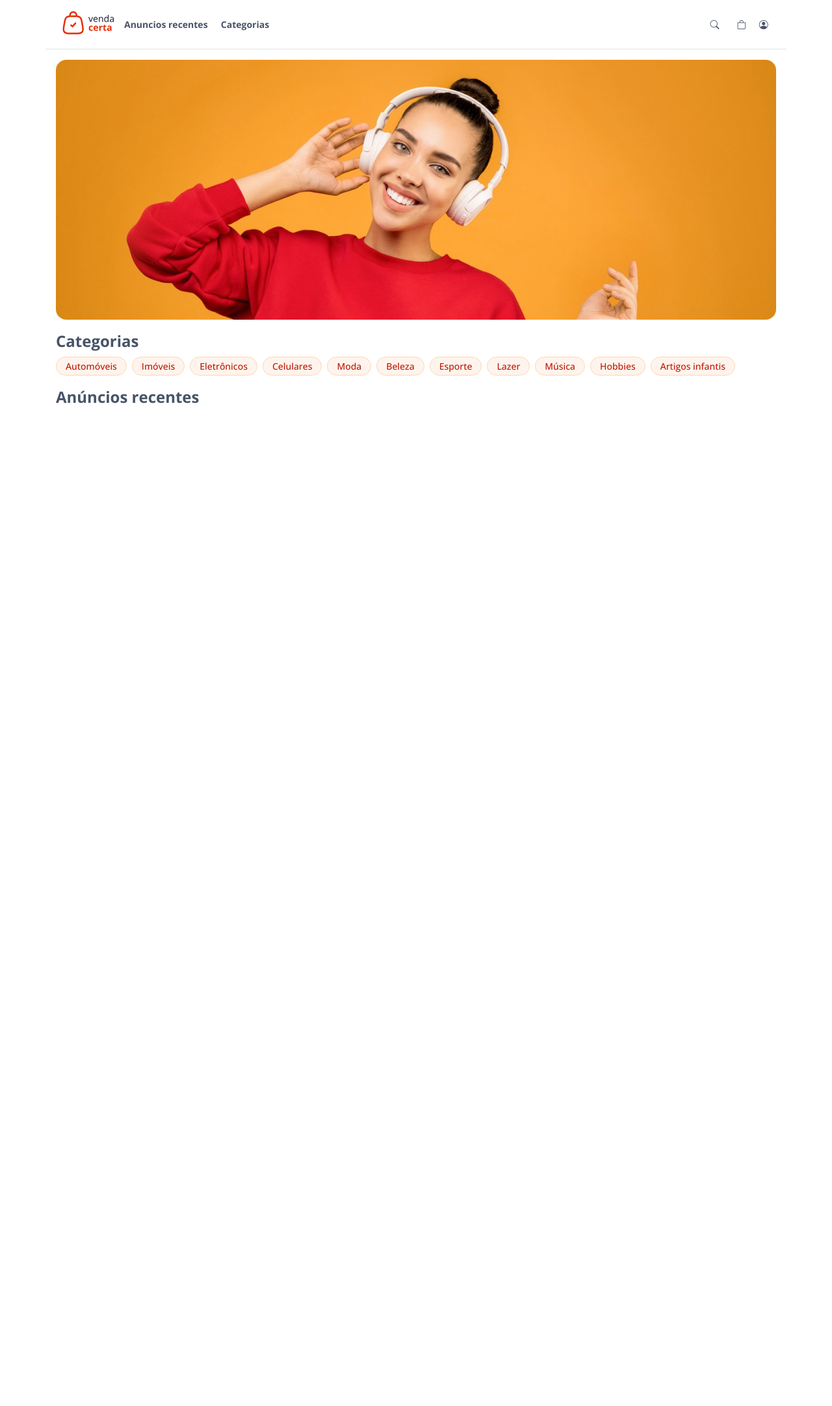
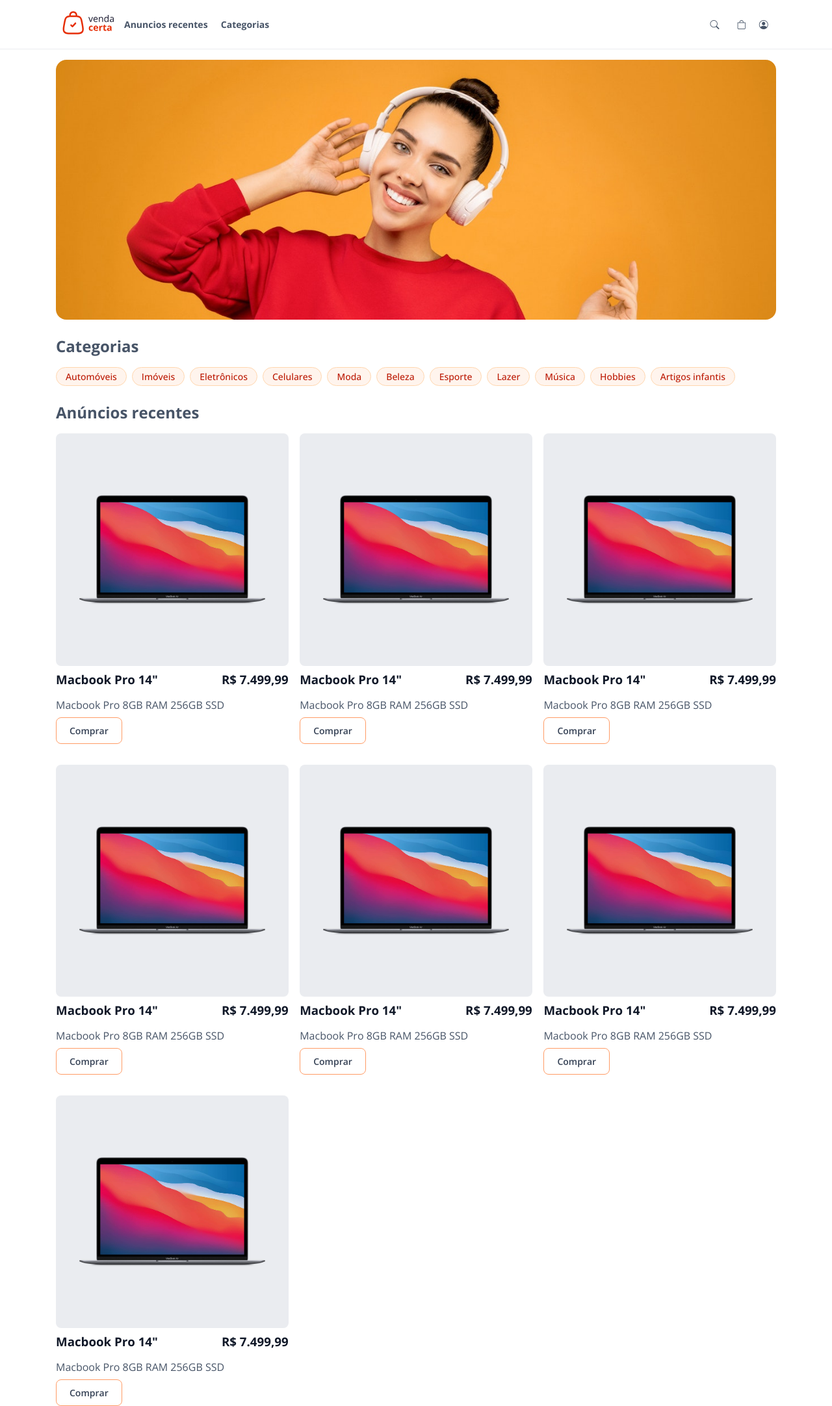
Before and after one commit to william-menezes/venda-certa, a PHP site: page / in a window 1280 px wide. Shown: the whole page at 65% size. Before the commit the page ends 621 px from the top, so only its background shows below. Run offline with PHP 8.4, Linux system fonts and the light colour scheme.

Commit message:
[ADD] Product-card component

```diff
--- a/index.html
+++ b/index.html
@@ -24,7 +24,11 @@
     <header>
       <nav class="navbar container">
         <a href="#" class="navbar__logo">
-          <img src="./assets/logo/logo-default.svg" alt="Venda Certa logo" height="50"/>
+          <img
+            src="./assets/logo/logo-default.svg"
+            alt="Venda Certa logo"
+            height="50"
+          />
         </a>
 
         <ul class="navbar__links list--none list--inline">
@@ -34,11 +38,9 @@
             >
           </li>
           <li class="navbar__link">
-            <a href="#category" class="link--no-underline">Categorias</a>
+            <a href="#categories" class="link--no-underline">Categorias</a>
           </li>
         </ul>
-
-
 
         <ul class="navbar__cta list--none list--inline">
           <li>
@@ -48,24 +50,23 @@
           </li>
 
           <li class="navbar__link">
-            <a href="#" class="link--no-underline"
-              ><i class="bi bi-bag"></i></a
-            >
+            <a href="#" class="link--no-underline"><i class="bi bi-bag"></i></a>
           </li>
           <li class="navbar__link">
             <a href="login.html" class="link--no-underline"
-              ><i class="bi bi-person-circle"></i></a
-            >
+              ><i class="bi bi-person-circle"></i
+            ></a>
           </li>
 
           <li>
-            <button class="fab fab--md navbar__toggle" onclick="openHamburgerMenu()">
+            <button
+              class="fab fab--md navbar__toggle"
+              onclick="openHamburgerMenu()"
+            >
               <i class="bi bi-list"></i>
             </button>
           </li>
         </ul>
-
-
       </nav>
     </header>
 
@@ -74,7 +75,8 @@
         <form method="post">
           <div class="container search-wrapper__button--close">
             <!-- CLOSE MODAL BUTTON -->
-            <button type="button"
+            <button
+              type="button"
               class="fab fab--white fab--xl"
               onclick="closeModalSearchbar()"
             >
@@ -84,7 +86,8 @@
           <div class="container search-wrapper__dropdown">
             <div class="search-wrapper__fields">
               <!-- FILTER BUTTON -->
-              <button type="button"
+              <button
+                type="button"
                 class="search-wrapper__button--filter button--md button-icon--right"
                 onclick="openSearchDrowpdown()"
               >
@@ -101,7 +104,8 @@
               />
 
               <!-- SUBMIT BUTTON -->
-              <button type="submit"
+              <button
+                type="submit"
                 class="search-wrapper__button--submit button--primary button--md fab--sm"
               >
                 <i class="bi bi-search"></i>
@@ -116,11 +120,22 @@
 
                 <div class="radio-inputs">
                   <label class="radio">
-                    <input type="radio" id="title" name="key-word" value="title" checked="" />
+                    <input
+                      type="radio"
+                      id="title"
+                      name="key-word"
+                      value="title"
+                      checked=""
+                    />
                     <span class="name">Título</span>
                   </label>
                   <label class="radio">
-                    <input type="radio" id="description" name="key-word" value="description"/>
+                    <input
+                      type="radio"
+                      id="description"
+                      name="key-word"
+                      value="description"
+                    />
                     <span class="name">Descrição</span>
                   </label>
                 </div>
@@ -198,7 +213,7 @@
       </div> -->
 
       <section class="container">
-        <div id="category" class="category">
+        <div id="categories" class="category">
           <h2 class="section__title">Categorias</h2>
 
           <ul class="category__list list--none list--inline">
@@ -220,6 +235,114 @@
       <section class="container">
         <div id="recent-announcements" class="recent-announcements">
           <h2 class="section__title">Anúncios recentes</h2>
+
+          <div class="recent-announcements__list">
+            <a href="" class="product-card link--no-underline">
+              <div class="product-card__thumbnail-wrap">
+                <div class="product-card__image">
+                  <img src="./assets/images/products/macbook.jpg" alt="">
+                </div>
+              </div>
+
+              <div class="product-card__body">
+                <h3 class="product-card__title">Macbook Pro 14"</h3>
+                <h3 class="product-card__price">R$ 7.499,99</h3>
+                <p class="product-card__description">Macbook Pro 8GB RAM 256GB SSD</p>
+
+                <button class="button--md button--outline">Comprar</button>
+              </div>
+            </a>
+            <a href="" class="product-card link--no-underline">
+              <div class="product-card__thumbnail-wrap">
+                <div class="product-card__image">
+                  <img src="./assets/images/products/macbook.jpg" alt="">
+                </div>
+              </div>
+
+              <div class="product-card__body">
+                <h3 class="product-card__title">Macbook Pro 14"</h3>
+                <h3 class="product-card__price">R$ 7.499,99</h3>
+                <p class="product-card__description">Macbook Pro 8GB RAM 256GB SSD</p>
+
+                <button class="button--md button--outline">Comprar</button>
+              </div>
+            </a>
+            <a href="" class="product-card link--no-underline">
+              <div class="product-card__thumbnail-wrap">
+                <div class="product-card__image">
+                  <img src="./assets/images/products/macbook.jpg" alt="">
+                </div>
+              </div>
+
+              <div class="product-card__body">
+                <h3 class="product-card__title">Macbook Pro 14"</h3>
+                <h3 class="product-card__price">R$ 7.499,99</h3>
+                <p class="product-card__description">Macbook Pro 8GB RAM 256GB SSD</p>
+
+                <button class="button--md button--outline">Comprar</button>
+              </div>
+            </a>
+            <a href="" class="product-card link--no-underline">
+              <div class="product-card__thumbnail-wrap">
+                <div class="product-card__image">
+                  <img src="./assets/images/products/macbook.jpg" alt="">
+                </div>
+              </div>
+
+              <div class="product-card__body">
+                <h3 class="product-card__title">Macbook Pro 14"</h3>
+                <h3 class="product-card__price">R$ 7.499,99</h3>
+                <p class="product-card__description">Macbook Pro 8GB RAM 256GB SSD</p>
+
+                <button class="button--md button--outline">Comprar</button>
+              </div>
+            </a>
+            <a href="" class="product-card link--no-underline">
+              <div class="product-card__thumbnail-wrap">
+                <div class="product-card__image">
+                  <img src="./assets/images/products/macbook.jpg" alt="">
+                </div>
+              </div>
+
+              <div class="product-card__body">
+                <h3 class="product-card__title">Macbook Pro 14"</h3>
+                <h3 class="product-card__price">R$ 7.499,99</h3>
+                <p class="product-card__description">Macbook Pro 8GB RAM 256GB SSD</p>
+
+                <button class="button--md button--outline">Comprar</button>
+              </div>
+            </a>
+            <a href="" class="product-card link--no-underline">
+              <div class="product-card__thumbnail-wrap">
+                <div class="product-card__image">
+                  <img src="./assets/images/products/macbook.jpg" alt="">
+                </div>
+              </div>
+
+              <div class="product-card__body">
+                <h3 class="product-card__title">Macbook Pro 14"</h3>
+                <h3 class="product-card__price">R$ 7.499,99</h3>
+                <p class="product-card__description">Macbook Pro 8GB RAM 256GB SSD</p>
+
+                <button class="button--md button--outline">Comprar</button>
+              </div>
+            </a>
+            <a href="" class="product-card link--no-underline">
+              <div class="product-card__thumbnail-wrap">
+                <div class="product-card__image">
+                  <img src="./assets/images/products/macbook.jpg" alt="">
+                </div>
+              </div>
+
+              <div class="product-card__body">
+                <h3 class="product-card__title">Macbook Pro 14"</h3>
+                <h3 class="product-card__price">R$ 7.499,99</h3>
+                <p class="product-card__description">Macbook Pro 8GB RAM 256GB SSD</p>
+
+                <button class="button--md button--outline">Comprar</button>
+              </div>
+            </a>
+          </div>
         </div>
       </section>
     </main>
--- a/style/main.css
+++ b/style/main.css
@@ -51,6 +51,10 @@
   font-family: "Open Sans", sans-serif;
   color: var(--gray-600);
 }
+
+/* body {
+  min-height: 100%;
+} */
 
 h1,
 h2,
@@ -403,7 +407,7 @@
   padding: 16px;
 }
 
-.search-wrapper__filters > section {
+.search-wrapper__filters>section {
   margin-bottom: 16px;
 }
 
@@ -423,7 +427,7 @@
 
 .section__title {
   color: var(--gray-600);
-  margin-bottom: 8px;
+  margin: 24px 0 16px;
 }
 
 .section__subtitle {
@@ -441,9 +445,83 @@
   margin: 16px 0;
 }
 
-main > section {
+main>section {
   padding: 0 16px;
 }
+
+.recent-announcements__list {
+  display: flex;
+  flex-wrap: wrap;
+  justify-content: space-between;
+  align-items: flex-start;
+  gap: 32px 8px;
+}
+
+.product-card {
+  max-width: calc(50% - 8px);
+}
+
+.product-card__thumbnail-wrap {
+  padding-top: 100%;
+  position: relative;
+  background-color: var(--gray-200);
+  border-radius: 8px;
+}
+
+
+.product-card__image {
+  position: absolute;
+  top: 0;
+  left: 0;
+  bottom: 0;
+  right: 0;
+  border-radius: 8px;
+
+  display: flex;
+  justify-content: center;
+  align-items: center;
+}
+
+.product-card__image>img {
+  width: 80%;
+  mix-blend-mode: multiply;
+  transition: all .2s ease-in-out;
+}
+
+.product-card:hover .product-card__image>img {
+  transform: scale(1.1);
+}
+
+.product-card__body {
+  display: flex;
+  flex-wrap: wrap;
+}
+
+.product-card__title {
+  flex-basis: 50%;
+  margin: 8px 0;
+  white-space: nowrap;
+  overflow: hidden;
+  text-overflow: ellipsis;
+}
+
+.product-card__price {
+  flex-basis: 50%;
+  text-align: end;
+  margin: 8px 0;
+  white-space: nowrap;
+  overflow: hidden;
+  text-overflow: ellipsis;
+}
+
+.product-card__description {
+  flex-basis: 100%;
+  margin: 8px 0;
+  white-space: nowrap;
+  overflow: hidden;
+  text-overflow: ellipsis;
+}
+
 
 /* BOOTSTRAP CLASSES */
 .w-100 {
@@ -461,6 +539,7 @@
 .show {
   display: block;
 }
+
 .open {
   display: flex !important;
 }
@@ -521,6 +600,7 @@
   flex-wrap: wrap;
   gap: 8px;
 }
+
 .form-field--inline .form-field {
   flex: 1;
   margin: 0;
@@ -543,6 +623,10 @@
   .container-xxl,
   .container-fluid {
     width: 100%;
+  }
+
+  .product-card {
+    max-width: calc(33% - 8px);
   }
 }
 
--- a/style/navbar.css
+++ b/style/navbar.css
@@ -1,5 +1,8 @@
 header {
     width: 100%;
+    background-color: #fff;
+    /* border-bottom: 1px solid #dfe2e1; */
+    border-bottom: 1px solid var(--gray-200);
 }
 
 .navbar {
@@ -8,7 +11,6 @@
     /* justify-content: space-between; */
     align-items: center;
     padding: 10px 16px;
-    border-bottom: 1px solid #dfe2e1;
 }
 
 .navbar__logo {
```
Also changed, not shown: assets/images/products/ipad-pro.jpeg (added), assets/images/products/iphone.jpg (added), assets/images/products/macbook.jpg (added).
